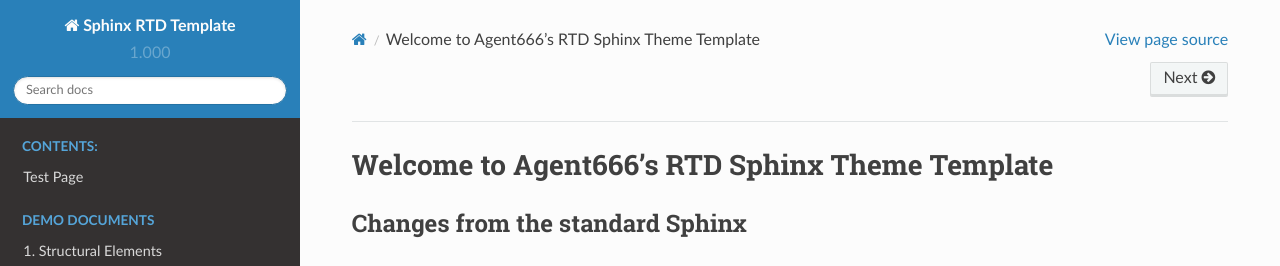
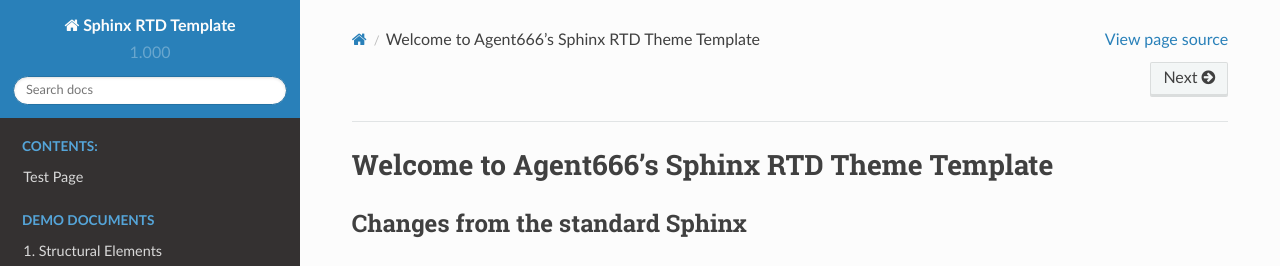
Before and after one commit to Agent6-6-6/Sphinx-RTD-Theme-Template, a Sphinx documentation site: the page built from docs/source/index.rst, in a window 1280 px wide and 900 px high. Shown: the top 266 px of the window. Built offline with Sphinx 7.4.7 and the Read the Docs theme 2.0.0, drawn with Linux system fonts in a browser that asks for light colours.

Commit message:
Update to get docs to build remotely

```diff
--- a/docs/source/_demo/demo.rst
+++ b/docs/source/_demo/demo.rst
@@ -262,8 +262,7 @@
 
 .. [11] This is the citation I made, let's make this extremely long so that we can tell that it doesn't follow the normal responsive table stuff.
 
-.. [12] This citation has some ``code blocks`` in it, maybe some **bold** and
-       *italics* too. Heck, lets put a link to a meta citation [13]_ too.
+.. [12] This citation has some ``code blocks`` in it, maybe some **bold** and *italics* too. Heck, lets put a link to a meta citation [13]_ too.
 
 .. [13] This citation will have two backlinks.
 
--- a/docs/source/index.rst
+++ b/docs/source/index.rst
@@ -1,4 +1,4 @@
-Welcome to Agent666's RTD Sphinx Theme Template
+Welcome to Agent666's Sphinx RTD Theme Template
 ===============================================
 
 
```
